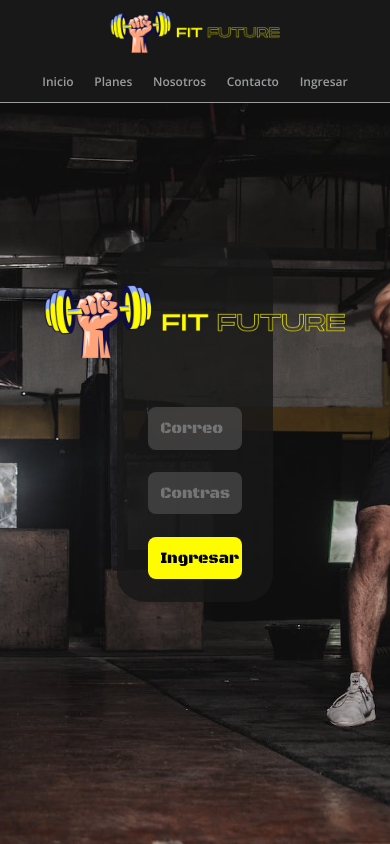
After one commit to SantiagoZ13/fit-future, a PHP site: page /pages/login.html in a window 390 px wide. The commit adds this page. Run offline with PHP 8.4, Linux system fonts and the light colour scheme.

Commit message:
seccion contacto y nueva pagina ingresar con sus versiones mobile

```diff
--- /dev/null
+++ b/css/login.css
@@ -0,0 +1,44 @@
+.main{
+    display: flex;
+    flex-direction: column;
+    justify-content: center;
+    align-items: center;
+    height: 100vh;
+    width: 100%;
+    background: rgba(44, 31, 31, 0.281) url('../assets/login-background.jpg') top /cover no-repeat;
+}
+main{
+    font-family: 'Black Ops One';
+}
+.form-container{
+    width: 40%;
+    height: 360px;
+    display: flex;
+    justify-content: space-evenly;
+    align-items: center;
+    flex-direction: column;
+    background: #181818d2;
+    border-radius: 28px;
+}
+.form-container img{
+    width: 320px;
+}
+.form-container input{
+    background: #464545d2;
+    width: 60%;
+    padding: 12px;
+    border-radius: 8px;
+    border: none;
+    color: #FFFB00;
+}
+.form-container .button{
+    background: #FFFB00;
+    cursor: pointer;
+    color: #000;
+    transition: all 0.3s;
+}
+.form-container .button:hover{
+    width: 64%;
+    color: #000;
+    letter-spacing: 4px;
+}
--- a/css/main.css
+++ b/css/main.css
@@ -10,11 +10,22 @@ h2{
     text-align: center;
     font-size: 40px;
     color: #FFFB00;
+
 }
-/* Nav and Header Section */
+p{
+    font-size: 16px;
+    font-weight: 500;
+    color: #ffffff;
+}
 body{
     background: #181818;
 }
+section{
+    font-family: 'Black Ops One';
+}
+
+/* Nav and Header Section */
+
 .main-header{
     width: 100%;
     display: flex;
@@ -71,7 +82,6 @@ nav{
 .plans-section{
     width: 100%;
     height: auto;
-    font-family: 'Open Sans';
 }
 
 .plans-container{
@@ -86,7 +96,7 @@ nav{
     align-items: center;
     width: 300px;
     height: 140vh;
-    background: #756561;
+    background: #707070;
     padding: 20px;
     margin: 20px;
     border-radius: 20px;
@@ -107,8 +117,6 @@ nav{
 .plan p{
     text-align: center;
     width: 100%;
-    color: #ffffff;
-    font-weight: 700;
     border-bottom: 1px solid #181818;
     padding-bottom: 16px;
 }
@@ -132,9 +140,6 @@ nav{
 
 .about-us .about-us-content p{
     width: 40%;
-    color: #ffffff;
-    font-weight: 700;
-    font-size: 20px;
     line-height: 2;
 }
 
@@ -174,12 +179,6 @@ nav{
 .contact .contact-content .team-container .team h3{
     font-size: 22px;
     color: #FFFB00;
-}
-.contact .contact-content .team-container .team p{
-    color: #ffffff;
-    font-weight: 700;
-    font-size: 16px;
-    line-height: 1.2;
 }
 
 /* For Mobile */
@@ -234,7 +233,6 @@ nav{
     .about-us .about-us-content img{
         width: 90%;
     }
-
     .contact .contact-content{
         flex-wrap: wrap;
     }
--- /dev/null
+++ b/pages/login.html
@@ -0,0 +1,34 @@
+<!DOCTYPE html>
+<html lang="en">
+<head>
+    <meta charset="UTF-8">
+    <meta name="viewport" content="width=device-width, initial-scale=1.0">
+    <title>Login FitFuture</title>
+    <link rel="stylesheet" href="../css/normalize.css">
+    <link rel="stylesheet" href="../css/main.css">
+    <link rel="stylesheet" href="../css/login.css">
+    <link rel="shortcut icon" href="../assets/icon-tab.ico" />
+</head>
+<body>
+    <header class="main-header">
+        <a  href="#home"><img class="logo" src="../assets/future-logo.png" alt="logo fit Future"></a>
+        <nav>
+            <ul class="nav-list">
+                <li><a class="item-nav" href="../index.html">Inicio</a></li>
+                <li><a class="item-nav" href="../index.html">Planes</a></li>
+                <li><a class="item-nav" href="../index.html">Nosotros</a></li>
+                <li><a class="item-nav" href="../index.html">Contacto</a></li>
+                <li><a class="item-nav" href="#">Ingresar</a></li>
+            </ul>
+        </nav>
+    </header>
+    <main class="main">
+            <form class="form-container" action="">
+                <img src="../assets/future-logo.png" alt="">
+                <input id="email" type="email" placeholder="Correo">
+                <input id="password" type="password" placeholder="Contraseña" >
+                <input class="button" type="button" value="Ingresar">
+            </form>
+    </main>
+</body>
+</html>
```
Also changed, not shown: index.html (+4 -3 lines), assets/icon-tab.ico (added), assets/icon-tab.png (added), assets/login-background.jpg (added).
